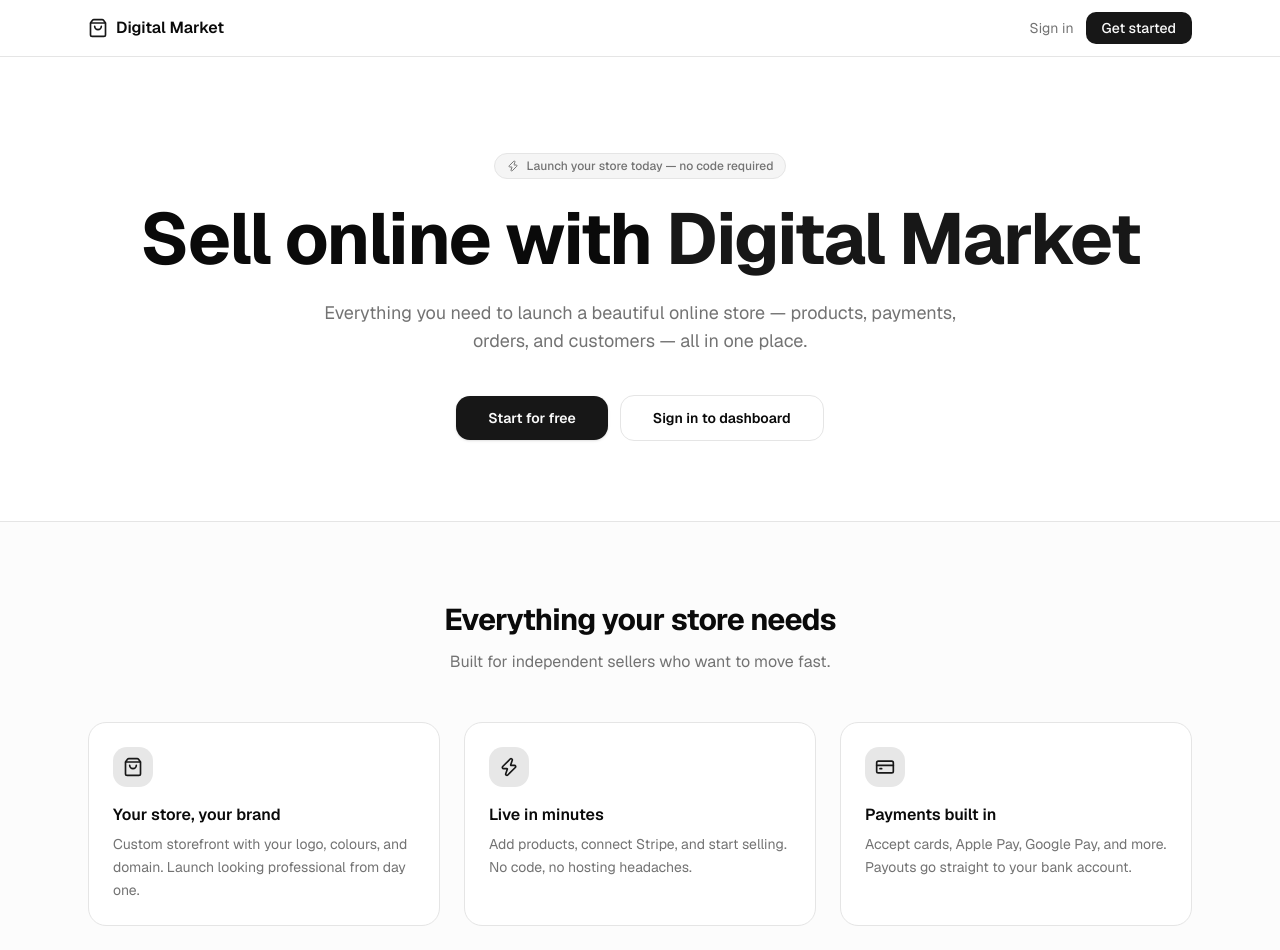
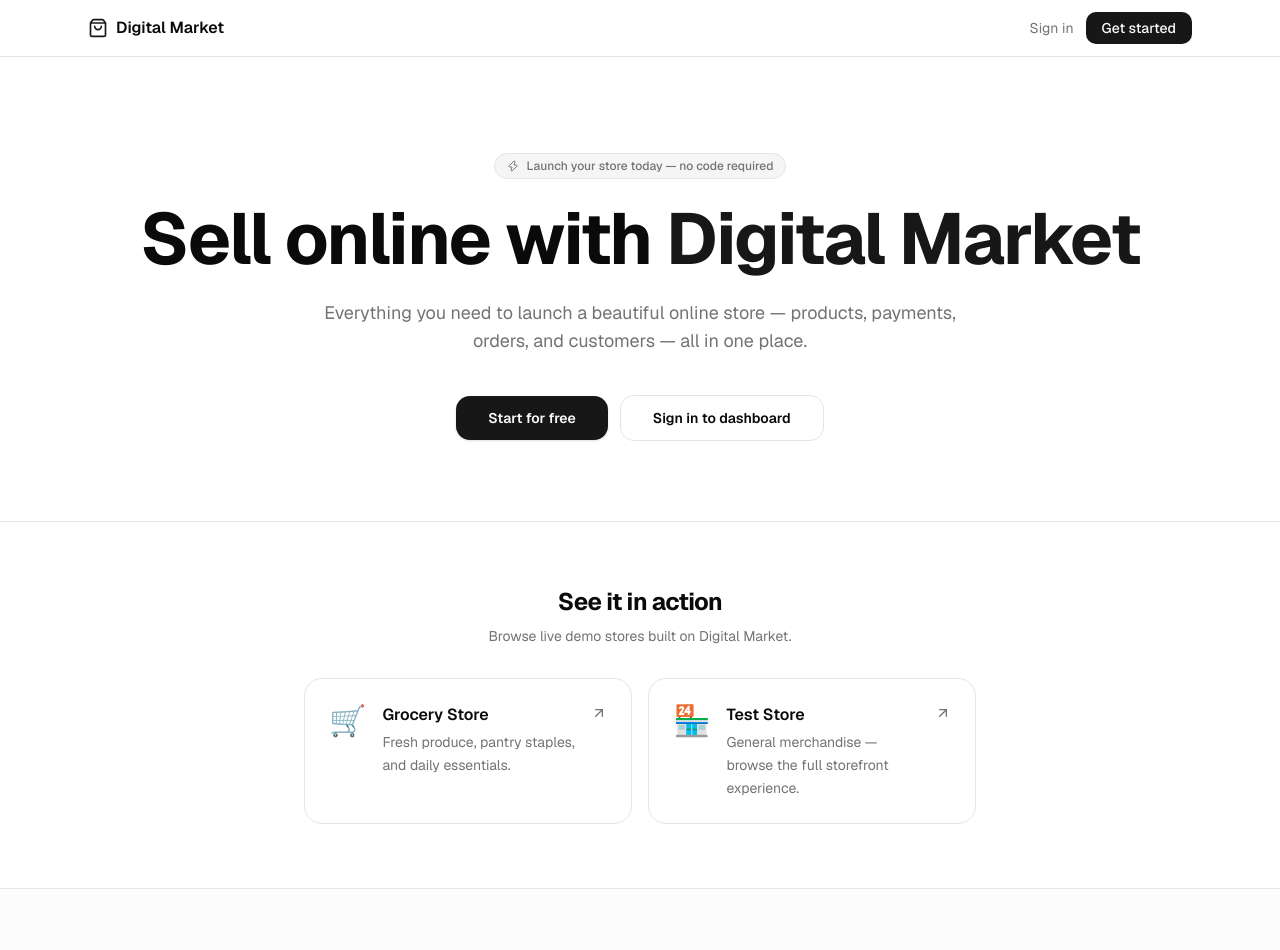
Before and after one commit to m011amad/sassStore, a Next.js app: page / in a window 1280 px wide. Shown: the top 950 px of the page. Built offline with nearby package versions, Linux system fonts and the light colour scheme.

Commit message:
added showcase stores and fixed ts error

```diff
--- a/src/app/page.tsx
+++ b/src/app/page.tsx
@@ -1,5 +1,20 @@
 import Link from 'next/link'
-import { ShoppingBag, Zap, CreditCard, BarChart3, Globe, Lock, Check } from 'lucide-react'
+import { ShoppingBag, Zap, CreditCard, BarChart3, Globe, Lock, Check, ArrowUpRight } from 'lucide-react'
+
+const demos = [
+  {
+    name: 'Grocery Store',
+    description: 'Fresh produce, pantry staples, and daily essentials.',
+    tenant: 'grocery',
+    emoji: '🛒',
+  },
+  {
+    name: 'Test Store',
+    description: 'General merchandise — browse the full storefront experience.',
+    tenant: 'test-store',
+    emoji: '🏪',
+  },
+]
 
 const features = [
   {
@@ -110,6 +125,32 @@ export default function PlatformHomePage() {
           </div>
         </section>
 
+        {/* Demo stores */}
+        <section className="border-t py-16">
+          <div className="mx-auto max-w-6xl px-4 sm:px-6">
+            <div className="mb-8 text-center">
+              <h2 className="text-2xl font-bold tracking-tight">See it in action</h2>
+              <p className="mt-2 text-sm text-muted-foreground">Browse live demo stores built on Digital Market.</p>
+            </div>
+            <div className="mx-auto grid max-w-2xl gap-4 sm:grid-cols-2">
+              {demos.map((demo) => (
+                <a
+                  key={demo.tenant}
+                  href={`/?_tenant=${demo.tenant}`}
+                  className="group flex items-start gap-4 rounded-2xl border bg-card p-6 transition-shadow hover:shadow-md"
+                >
+                  <span className="text-3xl">{demo.emoji}</span>
+                  <div className="flex-1 min-w-0">
+                    <p className="font-semibold">{demo.name}</p>
+                    <p className="mt-1 text-sm text-muted-foreground leading-relaxed">{demo.description}</p>
+                  </div>
+                  <ArrowUpRight className="size-4 shrink-0 text-muted-foreground transition-transform group-hover:-translate-y-0.5 group-hover:translate-x-0.5 group-hover:text-foreground mt-0.5" />
+                </a>
+              ))}
+            </div>
+          </div>
+        </section>
+
         {/* Features */}
         <section className="border-t bg-muted/30 py-20">
           <div className="mx-auto max-w-6xl px-4 sm:px-6">
--- a/src/types/index.ts
+++ b/src/types/index.ts
@@ -1,9 +1,7 @@
 import type { Database } from './supabase'
 
 export type Merchant = Database['public']['Tables']['merchants']['Row']
-export type Product = Database['public']['Tables']['products']['Row'] & {
-  category?: string | null
-}
+export type Product = Database['public']['Tables']['products']['Row']
 export type Order = Database['public']['Tables']['orders']['Row']
 export type Customer = Database['public']['Tables']['customers']['Row']
 
--- a/src/types/supabase.ts
+++ b/src/types/supabase.ts
@@ -157,6 +157,7 @@ export type Database = {
       };
       products: {
         Row: {
+          category: string | null;
           created_at: string;
           description: string | null;
           id: string;
@@ -167,6 +168,7 @@ export type Database = {
           tenant_id: string;
         };
         Insert: {
+          category?: string | null;
           created_at?: string;
           description?: string | null;
           id?: string;
@@ -177,6 +179,7 @@ export type Database = {
           tenant_id: string;
         };
         Update: {
+          category?: string | null;
           created_at?: string;
           description?: string | null;
           id?: string;
```
